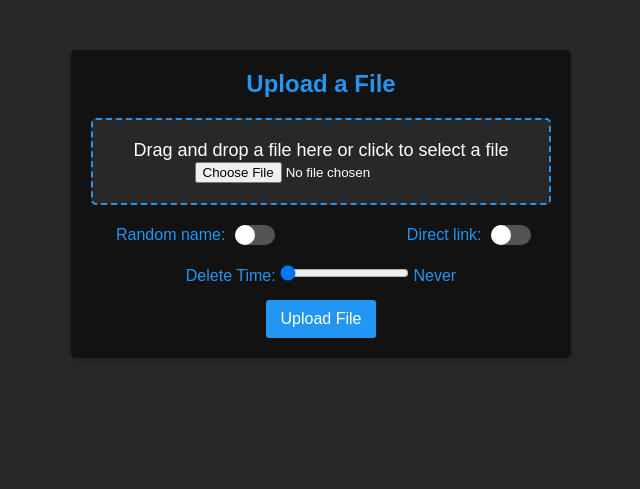
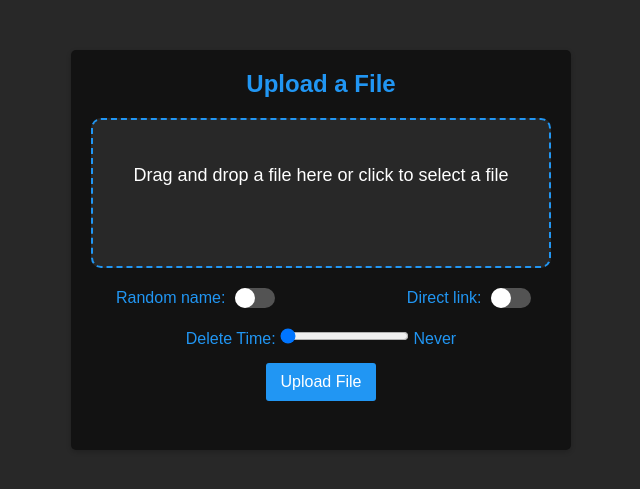
Before and after one commit to Toomas633/FileShare, a PHP site: page / in a window 1280 px wide. Shown: the part 60-549 px from the top of the page, without its empty margins (319-959 px from the left). Run offline with PHP 8.4, Linux system fonts and the light colour scheme.

Commit message:
Add click to drop area and remove the button

```diff
--- a/css/index.css
+++ b/css/index.css
@@ -54,20 +54,37 @@ body {
   box-shadow: 0px 2px 5px rgba(0, 0, 0, 0.2);
   margin: 50px auto;
   max-width: 500px;
+  height: 400px;
   padding: 20px;
   text-align: center;
+}
+
+#file-name {
+  color: #fff;
+  padding-top: 20px;
+  font-size: 16px;
+  font-style: italic;
+}
+
+input[type="file"] {
+  display: none;
 }
 
 #drop-area {
   background-color: #282828;
   border: 2px dashed #2196f3;
-  border-radius: 5px;
+  border-radius: 10px;
+  height: 150px;
   color: #fff;
   cursor: pointer;
   font-size: 18px;
   margin: 20px 0;
   padding: 20px;
   transition: background-color 0.3s;
+}
+
+#drop-area p {
+  margin-top: 25px;
 }
 
 #drop-area:hover {
@@ -370,6 +387,7 @@ input:checked + #direct-switch-value:before {
 
 #progress-bar {
   width: 0%;
+  border: solid 2px #121212;
   height: 20px;
   background-color: #2196f3;
   margin: 10px 10px 0px 10px;
@@ -387,8 +405,8 @@ input:checked + #direct-switch-value:before {
   width: 250px;
   height: 80px;
   border-radius: 10px;
-  background-color: #121212;
   display: flex;
+  border: solid 2px #121212;
   flex-direction: column;
   align-items: center;
   justify-content: center;
--- a/index.php
+++ b/index.php
@@ -24,7 +24,8 @@ require_once('config.php');
     <form id="upload-form" enctype="multipart/form-data">
       <div id="drop-area">
         <p>Drag and drop a file here or click to select a file</p>
-        <input type="file" id="file-input" name="file-input" accept="*" />
+        <input id="file-upload" type="file"/>
+        <div id="file-name"></div>
       </div>
       <div id="random">
         <label id="random-lable" for="random-toggle-switch">Random name:</label>
--- a/js/index.js
+++ b/js/index.js
@@ -1,5 +1,5 @@
 const dropArea = document.getElementById("drop-area");
-const fileInput = document.getElementById("file-input");
+const fileInput = document.getElementById("file-upload");
 const linkPopup = document.getElementById("link-popup");
 const errorPopup = document.getElementById("error-popup");
 const errorText = document.getElementById("error");
@@ -21,6 +21,14 @@ dropArea.addEventListener("drop", (e) => {
   dropArea.classList.remove("dragover");
   fileInput.files = e.dataTransfer.files;
 });
+dropArea.addEventListener("click", () => {
+  fileInput.click();
+});
+fileInput.addEventListener('change', (e) => {
+  const fileName = document.getElementById('file-name');
+  const file = e.target.files[0];
+  fileName.textContent = file.name;
+});
 deleteTimeSlider.addEventListener("input", () => {
   const sliderValue = parseInt(deleteTimeSlider.value);
   let deleteTimeDisplayValue;
@@ -41,6 +49,7 @@ xhr.upload.addEventListener("progress", (e) => {
     document.getElementById('progress-bar').style.width = 1.8 * percentComplete + 'px';
     document.getElementById('status-message').innerText = `Uploading...${percentComplete}%`;
     document.getElementById('status-message').style.color = '#fff';
+    document.getElementById('upload-status').style.backgroundColor = '#121212';
   }
 });
 const form = document.querySelector("form");
@@ -75,8 +84,9 @@ form.addEventListener("submit", (e) => {
         errorText.value = linkEnding.substring(7);
         errorPopup.style.display = "block";
         document.getElementById('upload-status').style.display = 'flex';
-        document.getElementById('status-message').innerText = 'Upload failed.';
-        document.getElementById('status-message').style.color = '#dc3545';
+        document.getElementById('status-message').innerText = 'Upload failed!';
+        document.getElementById('upload-status').style.backgroundColor = '#dc3545';
+        document.getElementById('status-message').style.color = '#fff';
         setTimeout(function() {
           document.getElementById('upload-status').style.display = 'none';
         }, 3000);
@@ -103,14 +113,16 @@ form.addEventListener("submit", (e) => {
         xhr.open("POST", url, true);
         xhr.onload = function() {
           document.getElementById('status-message').innerText = 'Upload complete!';
-          document.getElementById('status-message').style.color = '#28a745';
+          document.getElementById('upload-status').style.backgroundColor = '#28a745';
+          document.getElementById('status-message').style.color = '#fff';
           setTimeout(function() {
             document.getElementById('upload-status').style.display = 'none';
           }, 3000);
         };
         xhr.onerror = function() {
-          document.getElementById('status-message').innerText = 'Upload failed.';
-          document.getElementById('status-message').style.color = '#dc3545';
+          document.getElementById('status-message').innerText = 'Upload failed!';
+          document.getElementById('status-message').style.color = '#fff'
+          document.getElementById('upload-status').style.backgroundColor = '#dc3545';
           setTimeout(function() {
             document.getElementById('upload-status').style.display = 'none';
           }, 3000);
```
